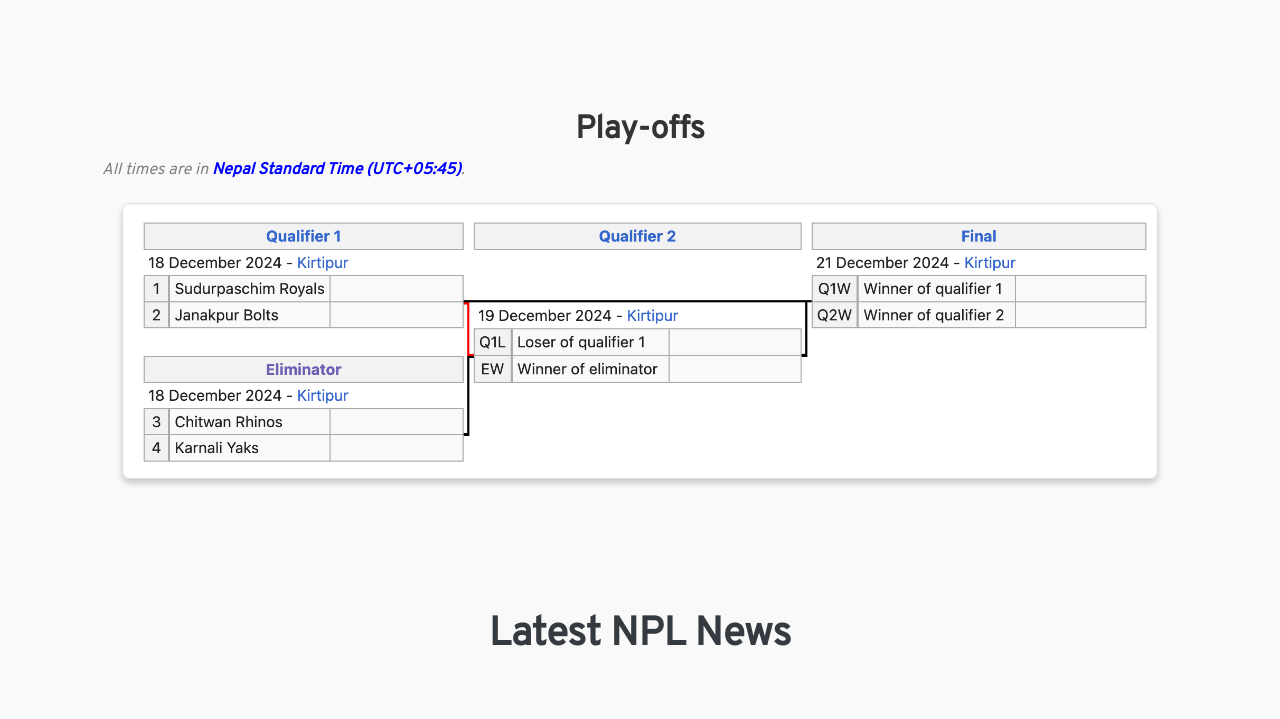
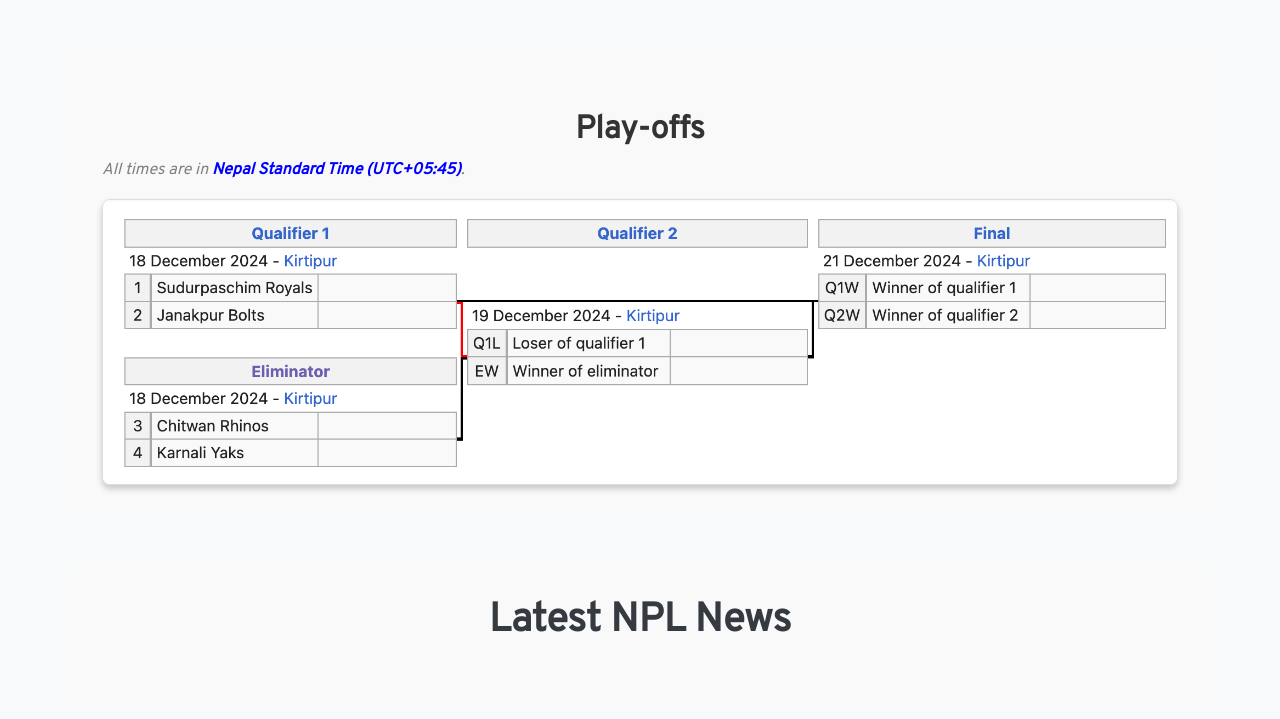
Before and after one commit to surajrimal/npl-standings, a Flask app: template app/templates/home.html in a window 1280 px wide. Shown: the part 507-1226 px from the top of the page. Run offline with Flask 3, Linux system fonts and the light colour scheme; the template is opened without the code that fills it, so the values that code supplies are empty; some libraries are stand-ins or nearby versions.

Commit message:
playoff updated 5

```diff
--- a/app/templates/home.html
+++ b/app/templates/home.html
@@ -64,7 +64,7 @@
     </p>
 
     <!-- Image Display -->
-    <div class="text-center" style="margin: 20px;">
+    <div class="text-center" >
         <img src="{{ url_for('static', filename='assets/img/playoff.png') }}"
              alt="Play-offs Bracket"
              class="img-fluid"
```
